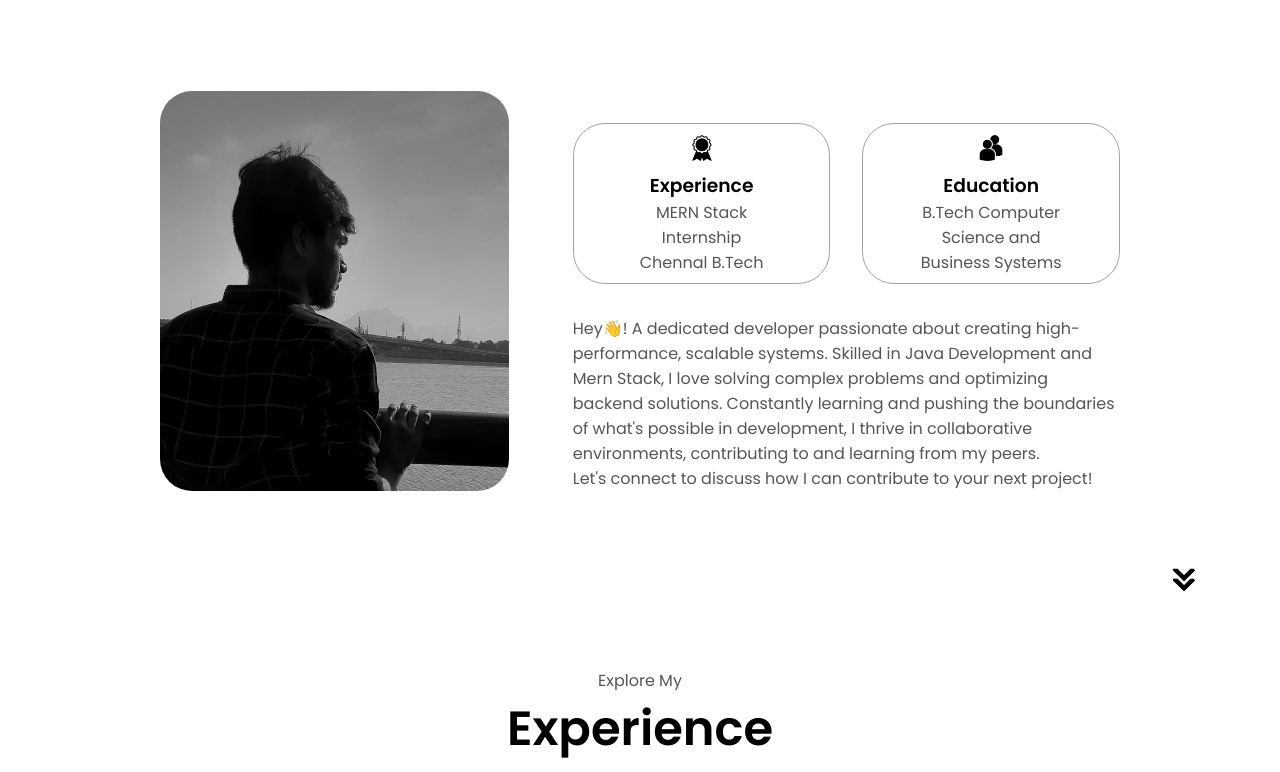
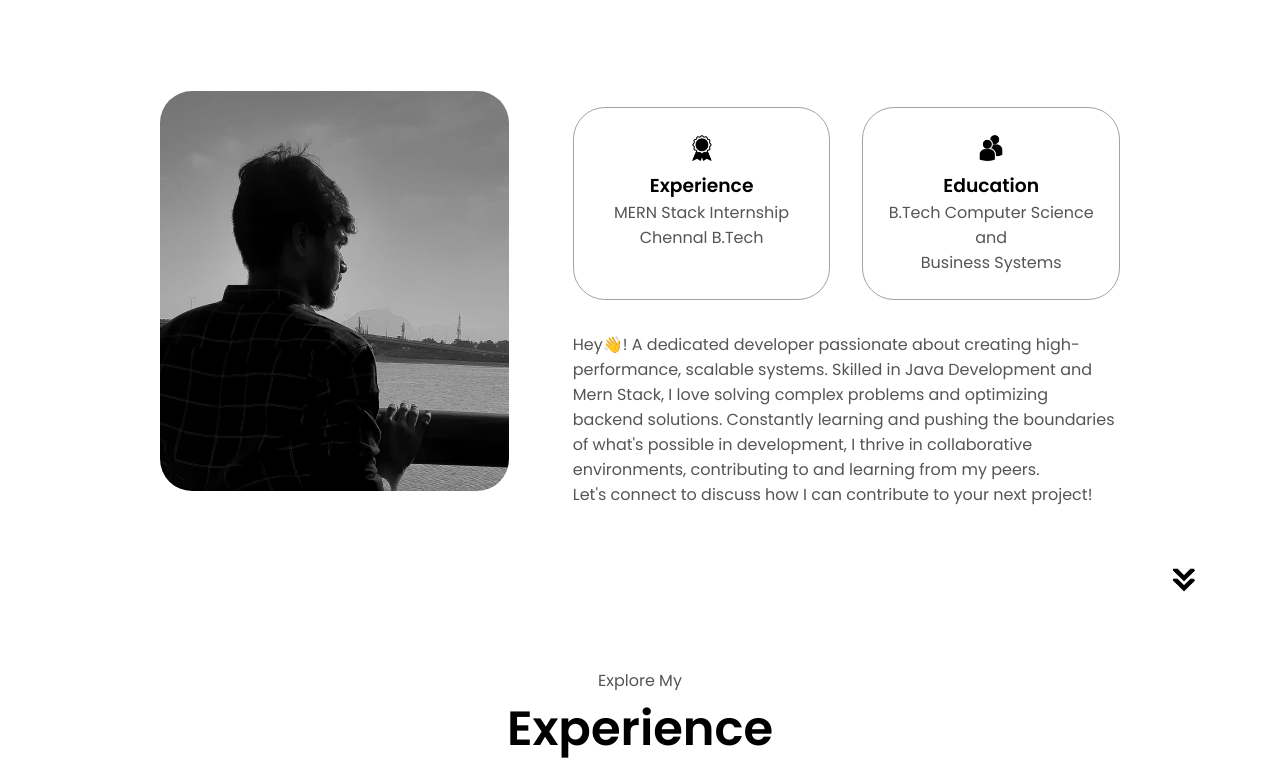
Before and after one commit to Sudhakar0512/my_portfolio, a plain HTML site: page index.html in a window 1280 px wide. Shown: the part 1028-1800 px from the top of the page. Drawn offline with Linux system fonts and the light colour scheme.

Commit message:
Update style.css

```diff
--- a/style.css
+++ b/style.css
@@ -295,9 +295,7 @@ section {
 }
 
 .details-container {
-  padding: 0.5rem;
-  padding-left: 3rem;
-  padding-right: 3rem;
+  padding: 1.5rem;
   flex: 1;
   background: white;
   border-radius: 2rem;
```
